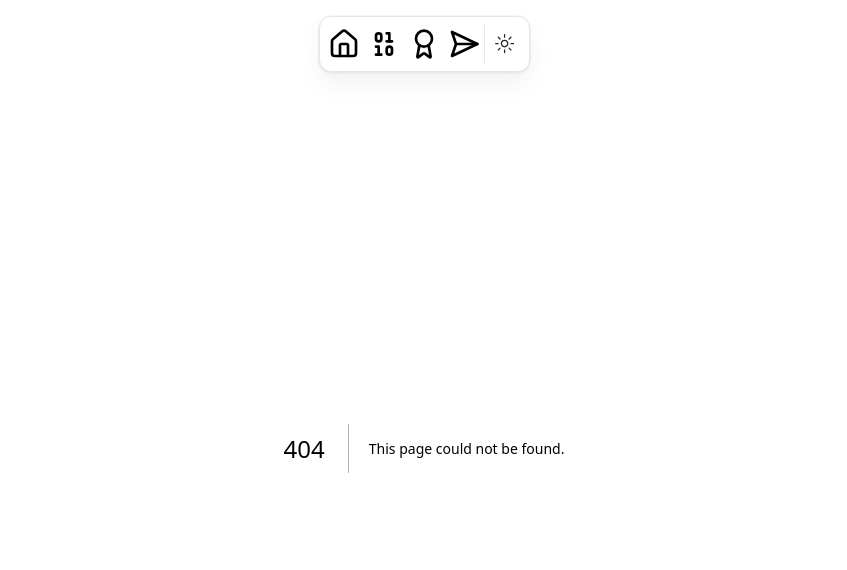
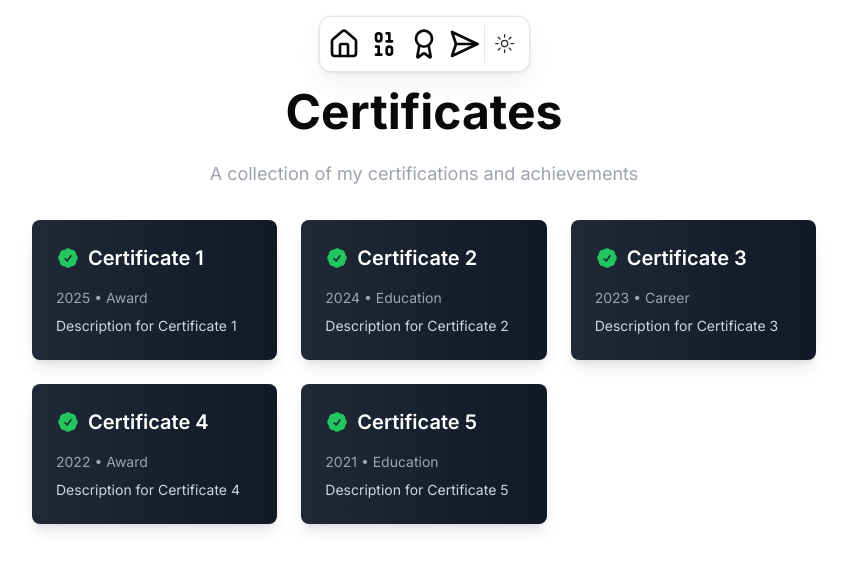
Before and after one commit to buoysophit/My-portfolio-v1, a Next.js app: page /certificate in a window 1280 px wide. Before the commit this address had no page. Shown: the top 570 px of the page, without its empty margins (216-1063 px from the left). Built offline with nearby package versions, Linux system fonts and the light colour scheme.

Commit message:
page-certificate

```diff
--- a/package.json
+++ b/package.json
@@ -9,6 +9,7 @@
     "lint": "next lint"
   },
   "dependencies": {
+    "@heroicons/react": "^2.2.0",
     "@radix-ui/react-avatar": "^1.1.6",
     "@radix-ui/react-icons": "^1.3.2",
     "@radix-ui/react-separator": "^1.1.4",
--- /dev/null
+++ b/src/app/certificate/page.tsx
@@ -0,0 +1,33 @@
+import React from "react";
+import { CheckBadgeIcon } from "@heroicons/react/24/solid";
+
+const certificates = [
+  { id: 1, title: "Certificate 1", year: "2025", description: "Description for Certificate 1", type: "Award" },
+  { id: 2, title: "Certificate 2", year: "2024", description: "Description for Certificate 2", type: "Education" },
+  { id: 3, title: "Certificate 3", year: "2023", description: "Description for Certificate 3", type: "Career" },
+  { id: 4, title: "Certificate 4", year: "2022", description: "Description for Certificate 4", type: "Award" },
+  { id: 5, title: "Certificate 5", year: "2021", description: "Description for Certificate 5", type: "Education" },
+];
+
+const CertificatePage = () => {
+  return (
+    <div className="container mx-auto py-10">
+      <h1 className="text-5xl font-bold text-center mb-6 text-gradient">Certificates</h1>
+      <p className="text-center text-lg text-gray-400 mb-8">A collection of my certifications and achievements</p>
+      <div className="grid grid-cols-1 sm:grid-cols-2 md:grid-cols-3 gap-6">
+        {certificates.map((certificate) => (
+          <div key={certificate.id} className="bg-gradient-to-r from-gray-800 to-gray-900 p-6 rounded-lg shadow-lg">
+            <div className="flex items-center mb-4">
+              <CheckBadgeIcon className="h-6 w-6 text-green-500 mr-2" />
+              <h2 className="text-xl font-semibold text-white">{certificate.title}</h2>
+            </div>
+            <p className="text-gray-400 text-sm mb-2">{certificate.year} • {certificate.type}</p>
+            <p className="text-gray-300 text-sm">{certificate.description}</p>
+          </div>
+        ))}
+      </div>
+    </div>
+  );
+};
+
+export default CertificatePage;
--- a/src/data/resume.tsx
+++ b/src/data/resume.tsx
@@ -58,7 +58,7 @@ export const DATA = {
   navbar: [
     { href: "/", icon: HomeIcon, label: "Home" },
     { href: "#projects", icon: BinaryIcon, label: "Projects" },
-    { href: "/Achievement ", icon: AwardIcon, label: "Certificates" },
+    { href: "/certificate", icon: AwardIcon, label: "Certificates" },
     { href: "#contact", icon: SendHorizontalIcon, label: "Contact" },
 
 
@@ -164,7 +164,6 @@ education: [
       description: "Comprehensive course on containerization and orchestration with Docker and Kubernetes."
     },
   ],
-// ...existing code...
 projects: [
    {
       title: "Html CSS Javascript With PHP-Ecommerce",
@@ -279,8 +278,6 @@ projects: [
       video: "https://cdn.llm.report/openai-demo.mp4",
     },
 ],
-// ...existing code...
-
 nonTechSkills: [
     {
       category: "Linux Customization",
```
Also changed, not shown: 1 other file (tests, documents, lock files or other folders).
